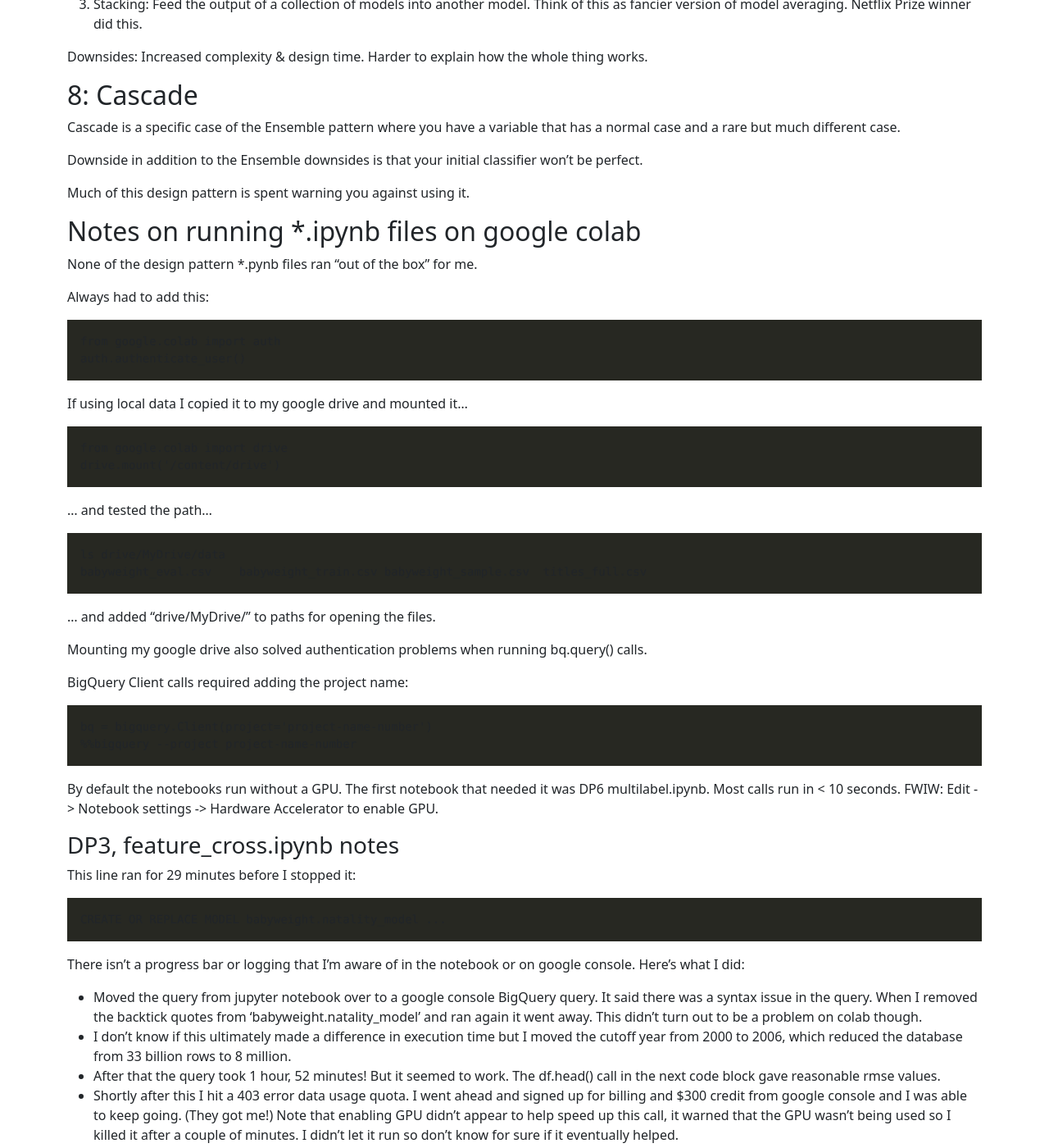
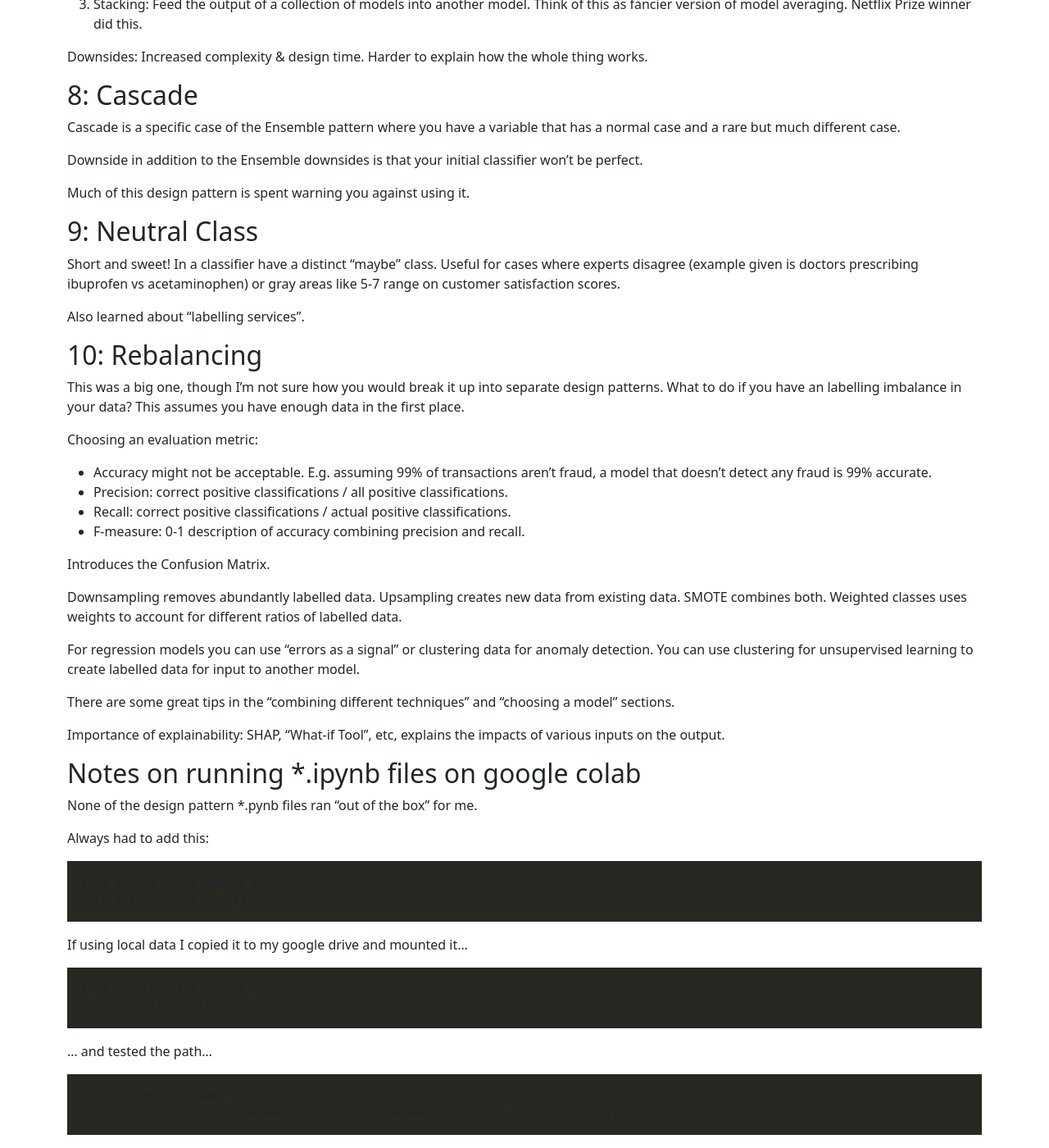
Before and after one commit to matthewdrees/matthewdrees.github.io, a Jekyll site: the page built from _posts/2022-03-14-machine-learning-design-patterns.md, in a window 1280 px wide and 1400 px high, scrolled down 2576 px. Shown: the whole window at 82% size. Built offline with Jekyll 4.4.1, drawn with Linux system fonts in a browser that asks for light colours; some of the changed text lies outside the part shown.

Commit message:
MLDP 10. Rebalancing.

```diff
--- a/_posts/2022-03-14-machine-learning-design-patterns.md
+++ b/_posts/2022-03-14-machine-learning-design-patterns.md
@@ -89,11 +89,38 @@ Solutions:
 Downsides: Increased complexity & design time. Harder to explain how the whole thing works.
 
 ## 8: Cascade
+
 Cascade is a specific case of the Ensemble pattern where you have a variable that has a normal case and a rare but much different case.
 
 Downside in addition to the Ensemble downsides is that your initial classifier won't be perfect.
 
 Much of this design pattern is spent warning you against using it.
+
+## 9: Neutral Class
+
+Short and sweet! In a classifier have a distinct "maybe" class. Useful for cases where experts disagree (example given is doctors prescribing ibuprofen vs acetaminophen) or gray areas like 5-7 range on customer satisfaction scores.
+
+Also learned about "labelling services".
+
+## 10: Rebalancing
+
+This was a big one, though I'm not sure how you would break it up into separate design patterns. What to do if you have an labelling imbalance in your data? This assumes you have enough data in the first place.
+
+Choosing an evaluation metric:
+* Accuracy might not be acceptable. E.g. assuming 99% of transactions aren't fraud, a model that doesn't detect any fraud is 99% accurate.
+* Precision: correct positive classifications / all positive classifications.
+* Recall: correct positive classifications / actual positive classifications.
+* F-measure: 0-1 description of accuracy combining precision and recall.
+
+Introduces the Confusion Matrix.
+
+Downsampling removes abundantly labelled data. Upsampling creates new data from existing data. SMOTE combines both. Weighted classes uses weights to account for different ratios of labelled data.
+
+For regression models you can use "errors as a signal" or clustering data for anomaly detection. You can use clustering for unsupervised learning to create labelled data for input to another model.
+
+There are some great tips in the "combining different techniques" and "choosing a model" sections.
+
+Importance of explainability: SHAP, "What-if Tool", etc, explains the impacts of various inputs on the output.
 
 ## Notes on running *.ipynb files on google colab
 
@@ -163,3 +190,7 @@ Had to set up AI Platform Pipelines and had to add quite a few lines for authent
 Also had to install kfp and restart the runtime.
 
     !pip3 install kfp --upgrade --user
+
+### DP10, rebalancing.ipynb notes
+
+Python errors in the last few calls. "df" is not defined, and QueryJob isn't subscriptable from outlier_pred.
```
